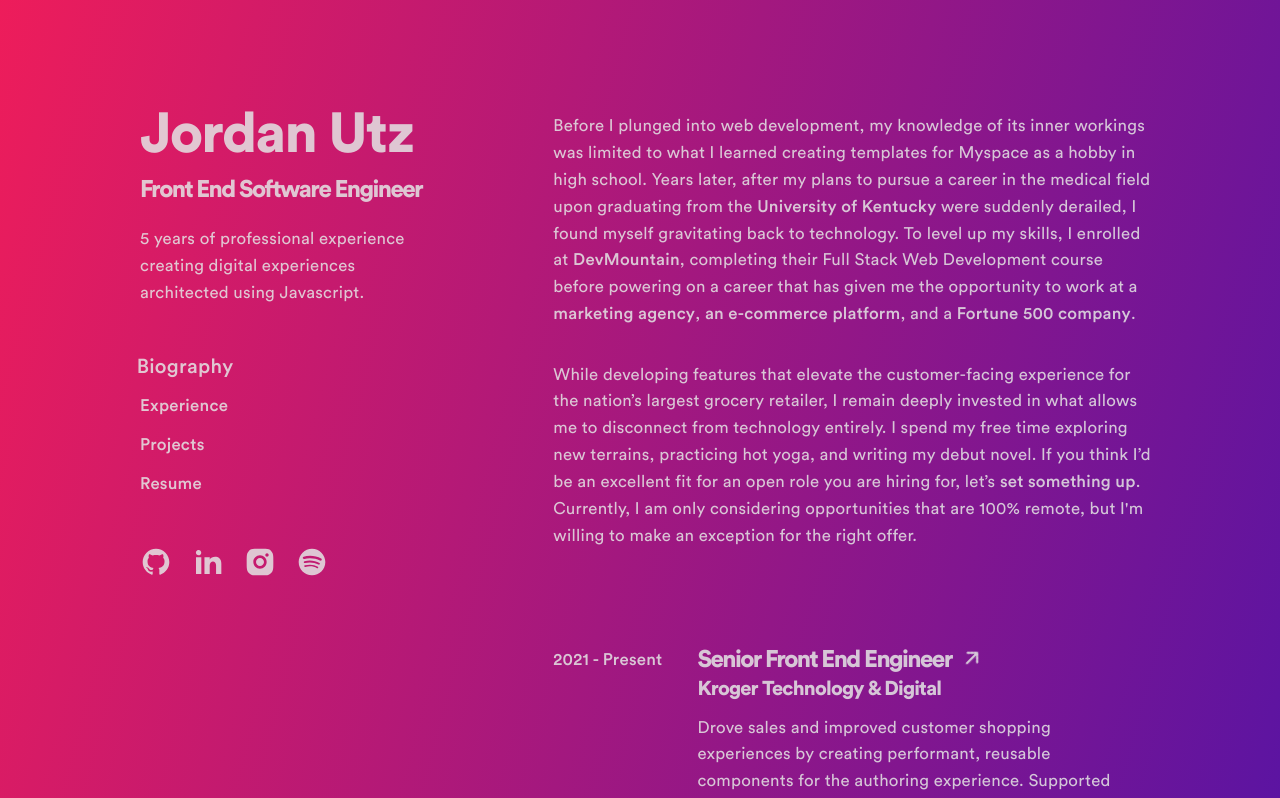
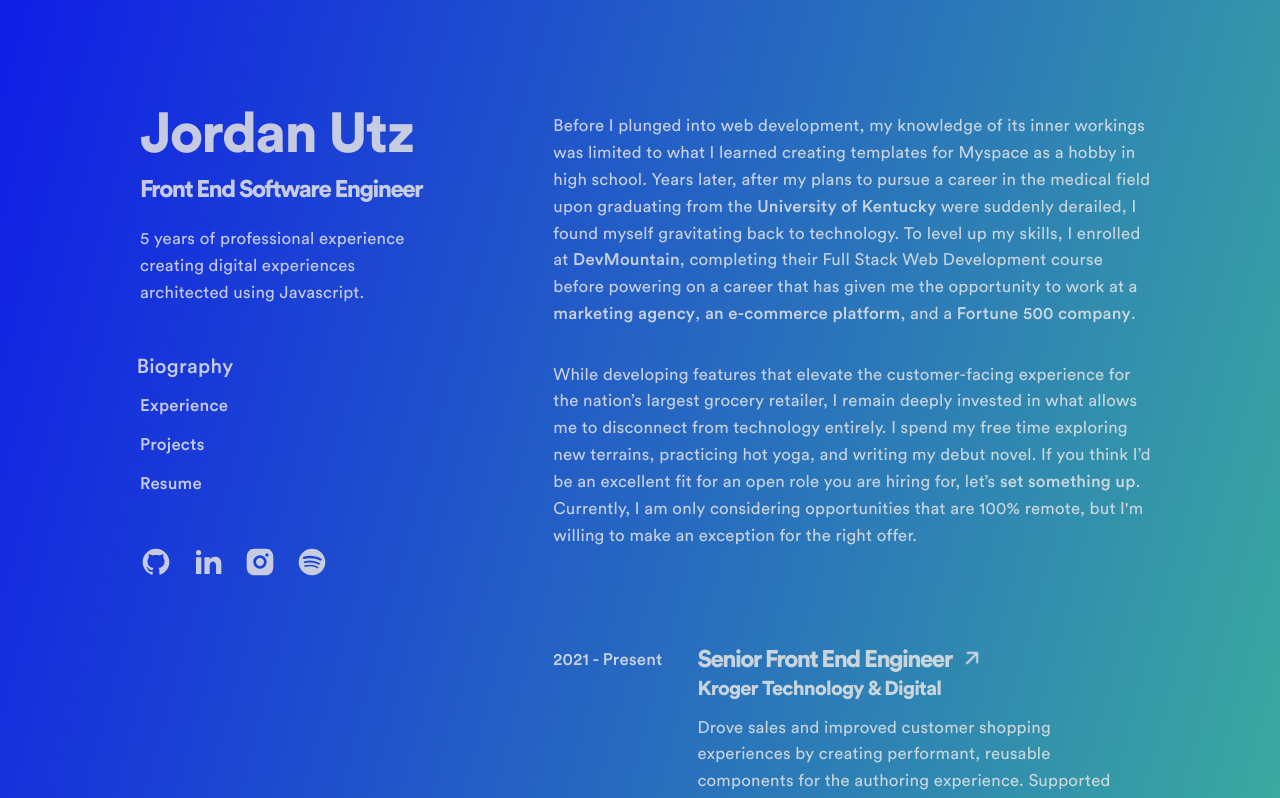
Before and after one commit to jordanutz/jordanutz.com, a React (Vite) app: page / in a window 1280 px wide. Shown: the top 798 px of the page. Built offline with nearby package versions, Linux system fonts and the light colour scheme.

Commit message:
updated color palette

```diff
--- a/src/styles/cover.css
+++ b/src/styles/cover.css
@@ -4,7 +4,7 @@
   min-height: 100vh;
   display: flex;
   color: var(--text-color);
-  background: linear-gradient(-75deg, #0c03bff2, #ed1656f8);
+  background: linear-gradient(-75deg, #44e978f2, #0917e6f8);
 
   > div {
     width: 100%;
```
